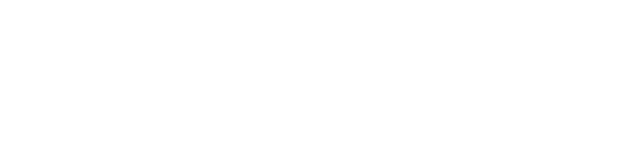
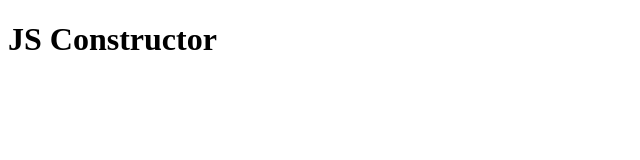
Before and after one commit to leonov-va/js-constructor, a website built with Parcel: page src/index.html in a window 1280 px wide. Shown: the whole page, without its empty margins (0-640 px from the left). Built offline with nearby package versions, Linux system fonts and the light colour scheme.

Commit message:
fix build file

```diff
--- a/package.json
+++ b/package.json
@@ -3,7 +3,7 @@
   "version": "1.0.0",
   "description": "",
   "scripts": {
-    "start": "parcel --open -p 3000 --dist-dir build",
+    "start": "parcel --open -p 3000 --dist-dir docs",
     "build": "parcel build --no-source-maps",
     "test": "echo \"Error: no test specified\" && exit 1"
   },
@@ -12,7 +12,7 @@
       "outputFormat": "esmodule",
       "includeNodeModules": false,
       "source": "src/index.html",
-      "distDir": "build",
+      "distDir": "docs",
       "publicUrl": "./"
     }
   },
--- a/src/index.html
+++ b/src/index.html
@@ -7,6 +7,7 @@
     <title>JS Constructor</title>
   </head>
   <body>
+    <h1>JS Constructor</h1>
 
     <script src="./index.js"></script>
   </body>
```
Also changed, not shown: README.md (added), build/index.html (deleted), 2 other files.
